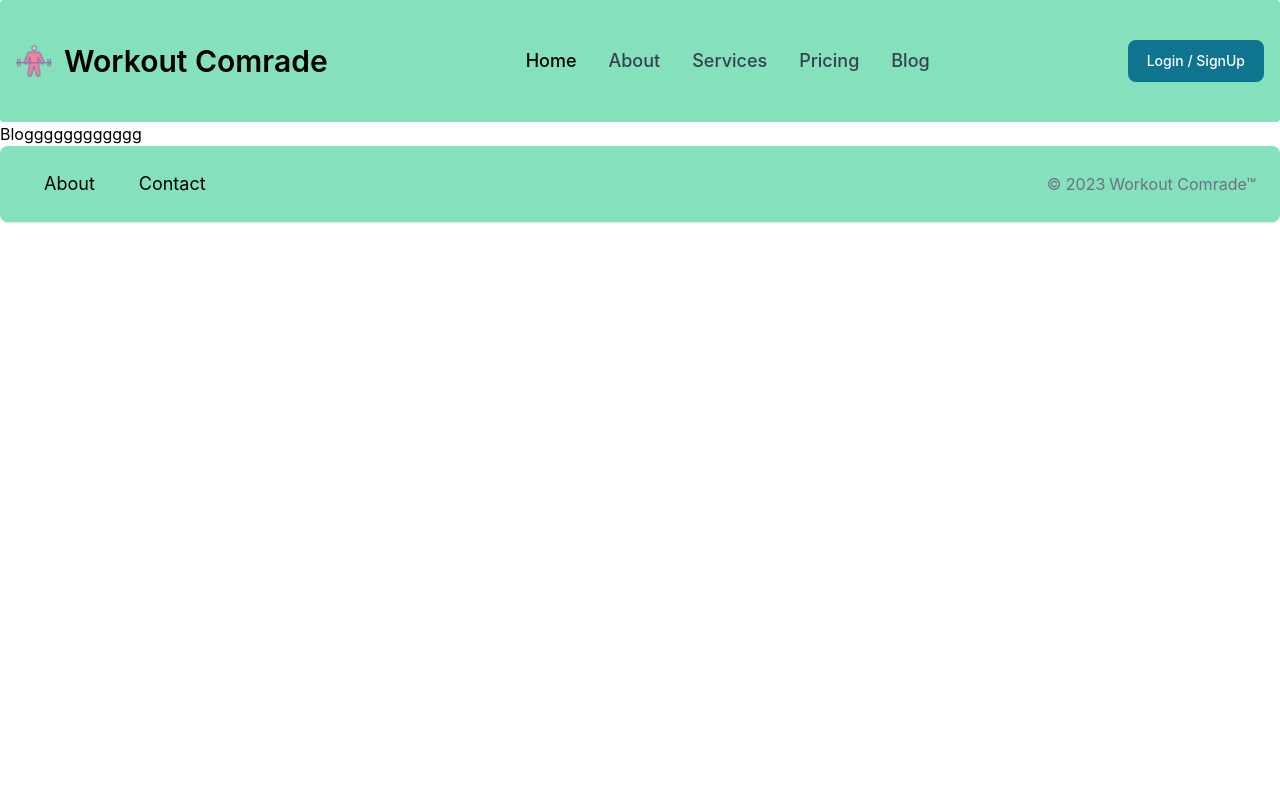
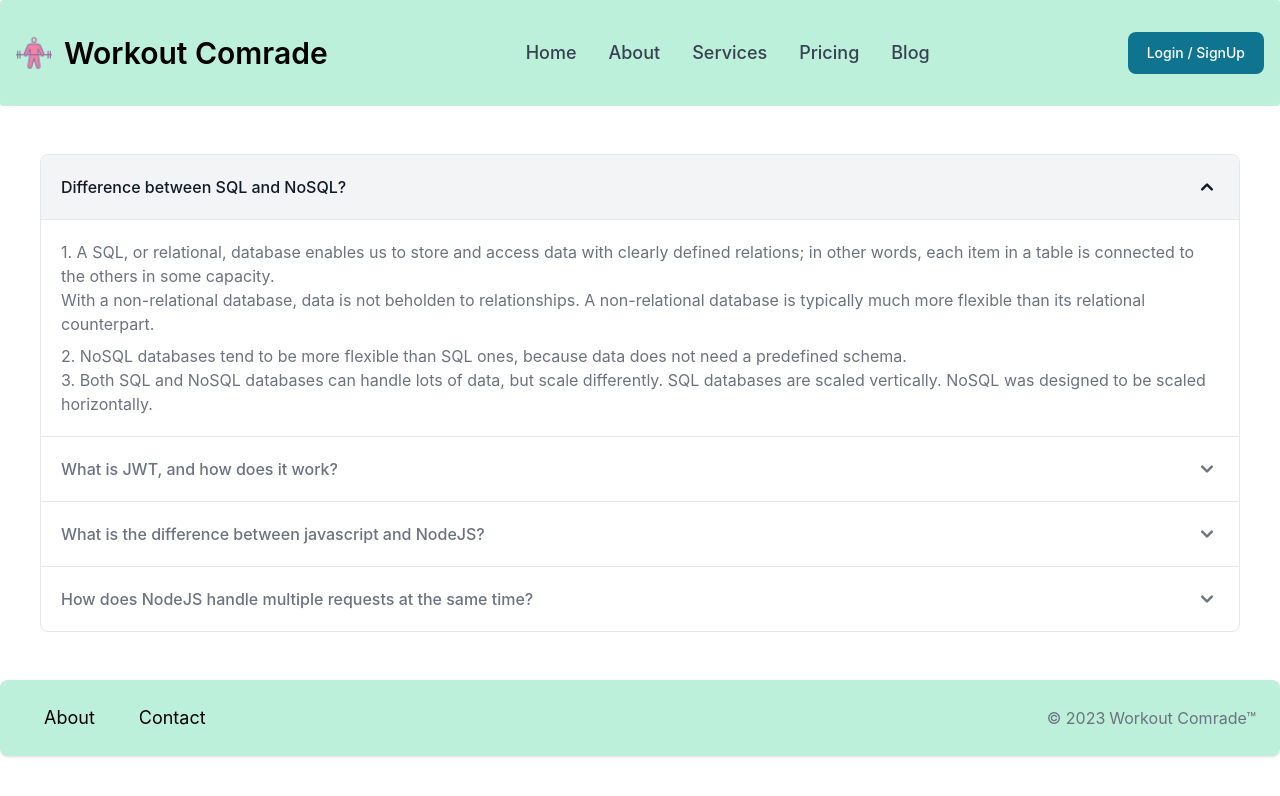
Before and after one commit to taqinur/workout-comrade-client, a React (Create React App) app: page /blog in a window 1280 px wide. Shown: the top 796 px of the page. Built offline with nearby package versions, Linux system fonts and the light colour scheme; no server answers.

Commit message:
blog added

```diff
--- a/src/Pages/Blog/Blog.js
+++ b/src/Pages/Blog/Blog.js
@@ -1,10 +1,75 @@
+import { Accordion } from 'flowbite-react';
 import React from 'react';
 
 const Blog = () => {
     return (
-        <div>
-            Blogggggggggggg
-        </div>
+        <Accordion className='my-12 mx-10'>
+            <Accordion.Panel>
+                <Accordion.Title>
+                    Difference between SQL and NoSQL?
+                </Accordion.Title>
+                <Accordion.Content>
+                    <p className="mb-2 text-gray-500 dark:text-gray-400">
+                        1. A SQL, or relational, database enables us to store and access data with clearly defined relations; in other words, each item in a table is connected to the others in some capacity. <br />
+                        With a non-relational database, data is not beholden to relationships. A non-relational database is typically much more flexible than its relational counterpart.
+                    </p>
+                    <p className="text-gray-500 dark:text-gray-400">
+                        2. NoSQL databases tend to be more flexible than SQL ones, because data does not need a predefined schema.
+                    </p>
+                    <p className="text-gray-500 dark:text-gray-400">
+                        3. Both SQL and NoSQL databases can handle lots of data, but scale differently. SQL databases are scaled vertically. NoSQL was designed to be scaled horizontally.
+                    </p>
+                </Accordion.Content>
+            </Accordion.Panel>
+            <Accordion.Panel>
+                <Accordion.Title>
+                    What is JWT, and how does it work?
+                </Accordion.Title>
+                <Accordion.Content>
+                    <p className="mb-2 text-gray-500 dark:text-gray-400">
+                        A JSON Web Token is a pre-defined format developers use to exchange claims between two applications. A typical token would consist of claims in the JSON format (hence the J for JSON) accompanied by a mechanism for encrypting and signing the JSON in order for other applications to trust it.
+                    </p>
+                    <p className="text-gray-500 dark:text-gray-400">
+                        The client is requesting the identity provider (idP) for login with credentials (username + password). The idP then generates a JWT certifying the user identity. This JWT is a key for the client to authorize itself against a protected resource. The JSON Web token is actually sent in the header of the request when requesting a GET, POST, PUT or DELETE command to the resource server. <br /> To break it down: <br />
+
+                        1. The user is signing into idP (Facebook, Azure AD, Google, Keycloak, FusionAuth, etc…) <br />
+                        2. The identity provider is verifying the user credentials and upon success returns a JWT signed with a secret key. <br />
+                        3. The user forwards this JWT when requesting a protected endpoint at the resource server inside the header of the request. <br />
+                        4. The resource server then verifies against Facebook, Azure AD, Google, etc… that the token is valid using the public key. <br />
+                        5. The resource server then returns a true/false response to whether the token is valid and issued by them for that client. This would authorize them and give them a role that allows them to perform actions at the resource server.
+
+                    </p>
+                </Accordion.Content>
+            </Accordion.Panel>
+            <Accordion.Panel>
+                <Accordion.Title>
+                    What is the difference between javascript and NodeJS?
+                </Accordion.Title>
+                <Accordion.Content>
+                    <p className="mb-2 text-gray-500 dark:text-gray-400">
+                        1. The main difference is that JavaScript is a basic programming language that can be used in any browser that has the JavaScript Engine installed. While Node JS is an interpreter or runtime environment for the JavaScript programming language, it requires libraries that can be readily accessible from JavaScript programming to make it more useful.
+                    </p>
+                    <p className="mb-2 text-gray-500 dark:text-gray-400">
+                        2. JavaScript is a scripting language that adheres to the Java programming language standard. There may be some differences in the way code is written, but we can say that it adheres to the Java programming language standard. Whereas node JS is designed in C++ and provides a browser javascript runtime engine based on the V8 engine, it allows us to run a written javascript programme in any browser environment.
+                    </p>
+                    <p className="mb-2 text-gray-500 dark:text-gray-400">
+                        3. Unique non-blocking job JavaScript includes several specific objects to access any operating system, however, they are all operating system specific. For e.g., ActiveX Control is a Windows-only application. However, Node JS is provided with the ability to conduct non-blocking operations related to the operating system from any JavaScript programming. There is no operating system specific constants in it. Node JS is well-versed in creating a particular coupling with the file system, allowing the developer to read and write to disc.
+                    </p>
+                </Accordion.Content>
+            </Accordion.Panel>
+            <Accordion.Panel>
+                <Accordion.Title>
+                    How does NodeJS handle multiple requests at the same time?
+                </Accordion.Title>
+                <Accordion.Content>
+                    <p className="mb-2 text-gray-500 dark:text-gray-400">
+                        Node.js is said to be single-threaded. While not quite true, it reflects that most work is done on a single thread running the event loop. The asynchronous nature of JavaScript means that Node.js can handle a larger number of concurrent requests on that single thread. <br />
+                        At the same time that does not mean that Node.js applications/solutions are single-threaded. Today's computers provide multiple concurrent threads of execution (either with multiple cores and/or cores that can support multiple concurrent threads of execution) and Node.js applications have long exploited those additional threads by running multiple Node.js instances.
+                    </p>
+
+                </Accordion.Content>
+            </Accordion.Panel>
+        </Accordion>
     );
 };
 
--- a/src/Pages/Login/Login.js
+++ b/src/Pages/Login/Login.js
@@ -4,8 +4,6 @@ import { FaGoogle, FaGithub } from "react-icons/fa";
 import { AuthContext } from '../../contexts/AuthProvider/AuthProvider';
 import { GithubAuthProvider, GoogleAuthProvider } from 'firebase/auth';
 import { Button, Card, Label, TextInput } from 'flowbite-react';
-import ButtonGroup from 'flowbite-react/lib/esm/components/ButtonGroup';
-
 
 
 const Login = () => {
@@ -66,8 +64,8 @@ const Login = () => {
 
         <div className="max-w-sm mx-auto my-12">
             <Card>
-                <form className="flex flex-col gap-4">
-                    <div>
+                <form onSubmit={handleSubmit}  className="flex flex-col gap-4">
+                    <div className='form-control'>
                         <div className="mb-2 block">
                             <Label
                                 htmlFor="email1"
@@ -75,26 +73,27 @@ const Login = () => {
                             />
                         </div>
                         <TextInput
+                        name='email'
                             id="email"
                             type="email"
                             placeholder="name@flowbite.com"
                             required={true}
                         />
                     </div>
-                    <div>
+                    <div className='form-control'>
                         <div className="mb-2 block">
                             <Label
                                 htmlFor="password1"
                                 value="Your password"
                             />
                         </div>
-                        <TextInput
+                        <TextInput name='password'
                             id="password"
                             type="password"
                             required={true}
                         />
                     </div>
-                    <Button onClick={handleSubmit} type="submit">
+                    <Button className='form-control' type="submit">
                         Submit
                     </Button>
                     <h6 className='mt-2'>Do not have an account? <Link to={'/register'}><span className='text-blue-700'>Register here</span></Link></h6>
--- a/src/Pages/Shared/Footer/Footer.js
+++ b/src/Pages/Shared/Footer/Footer.js
@@ -4,7 +4,7 @@ import React from 'react';
 const FooterBar = () => {
     return (
         <div>
-            <Footer container={true} className="bg-green-300 py-6">
+            <Footer container={true} className="bg-green-200 py-6">
 
                 <Footer.LinkGroup>
                     <Footer.Link href="#" className="text-lg text-black px-5">
--- a/src/Pages/Shared/Header/Header.js
+++ b/src/Pages/Shared/Header/Header.js
@@ -8,7 +8,7 @@ const Header = () => {
             <Navbar
                 fluid={true}
                 rounded={true}
-                className="bg-green-300 py-10"
+                className="bg-green-200 py-8"
             >
                 <Navbar.Brand>
                     <img
@@ -29,13 +29,17 @@ const Header = () => {
                     <Navbar.Toggle />
                 </div>
                 <Navbar.Collapse>
-                    <Link to={'/'}
+                <Navbar.Link
                         className="text-lg"
                     >
+                        <Link to={'/'}>
                         Home
-                    </Link>
-                    <Navbar.Link href="/navbars" className="text-lg">
+                        </Link>
+                    </Navbar.Link>
+                    <Navbar.Link className="text-lg">
+                    <Link to={'/about'}>
                         About
+                        </Link>
                     </Navbar.Link>
                     <Navbar.Link href="/navbars" className="text-lg">
                         Services
@@ -43,8 +47,10 @@ const Header = () => {
                     <Navbar.Link href="/navbars" className="text-lg">
                         Pricing
                     </Navbar.Link>
-                    <Navbar.Link href="/navbars" className="text-lg">
+                    <Navbar.Link className="text-lg">
+                    <Link to={'/blog'}>
                         Blog
+                        </Link>
                     </Navbar.Link>
                 </Navbar.Collapse>
             </Navbar>
--- a/src/firebase/firebase.init.js
+++ b/src/firebase/firebase.init.js
@@ -5,12 +5,12 @@ import { initializeApp } from "firebase/app";
 
 // Your web app's Firebase configuration
 const firebaseConfig = {
-  apiKey: process.env.REACT_APP_apiKey,
-  authDomain: process.env.REACT_APP_authDomain,
-  projectId: process.env.REACT_APP_projectId,
-  storageBucket: process.env.REACT_APP_storageBucket,
-  messagingSenderId: process.env.REACT_APP_messagingSenderId,
-  appId: process.env.REACT_APP_appId
+  apiKey: "AIzaSyDo46V5S4Lso0ha1hq37nY7y_8KD39Tquk",
+  authDomain: "workout-comrade.firebaseapp.com",
+  projectId: "workout-comrade",
+  storageBucket: "workout-comrade.appspot.com",
+  messagingSenderId: "125601072652",
+  appId: "1:125601072652:web:1ad380d22ebb423ca49029"
 };
 
 // Initialize Firebase
```
Also changed, not shown: src/Pages/Register/Register.js (+7 -7 lines).
